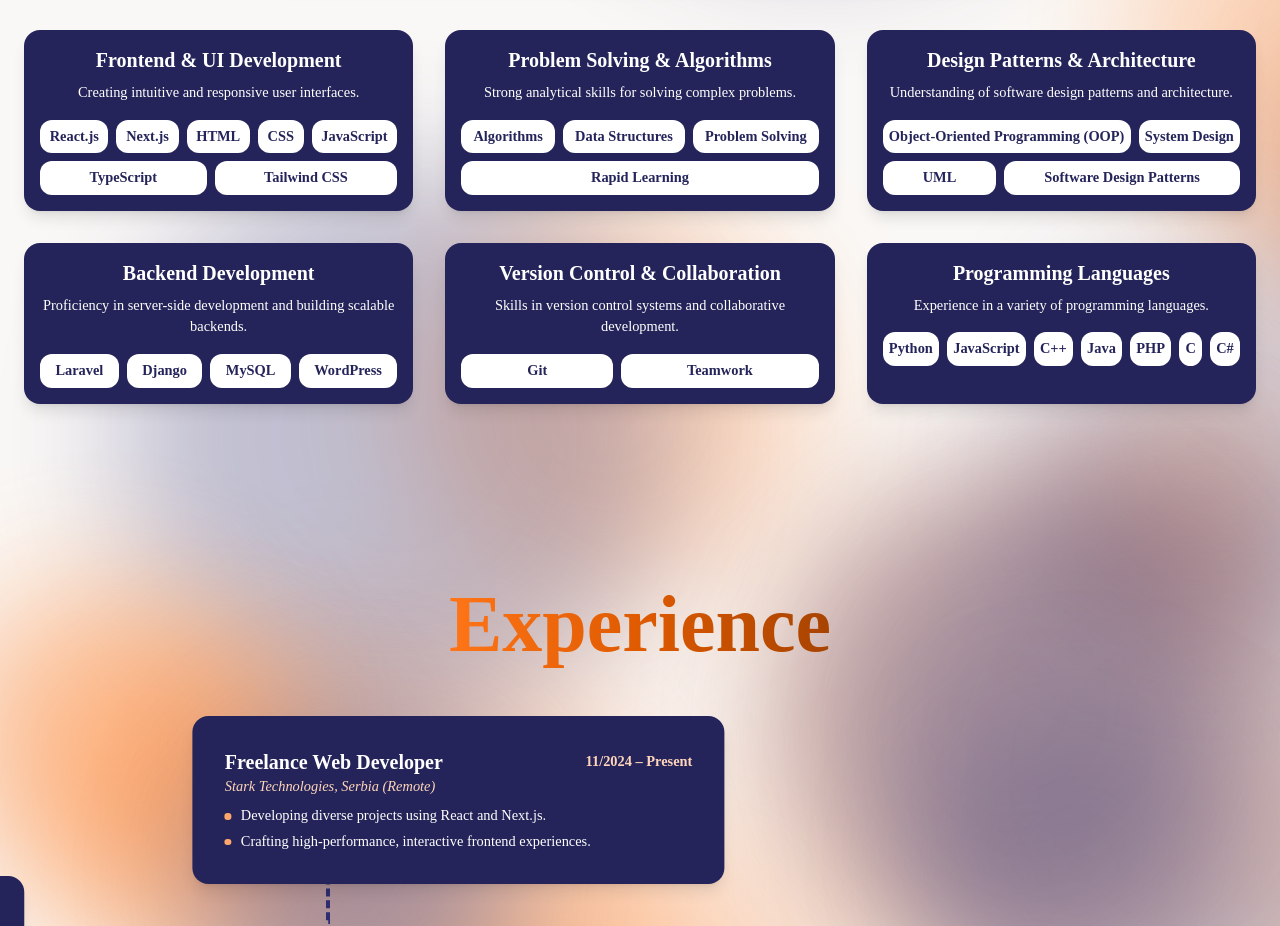
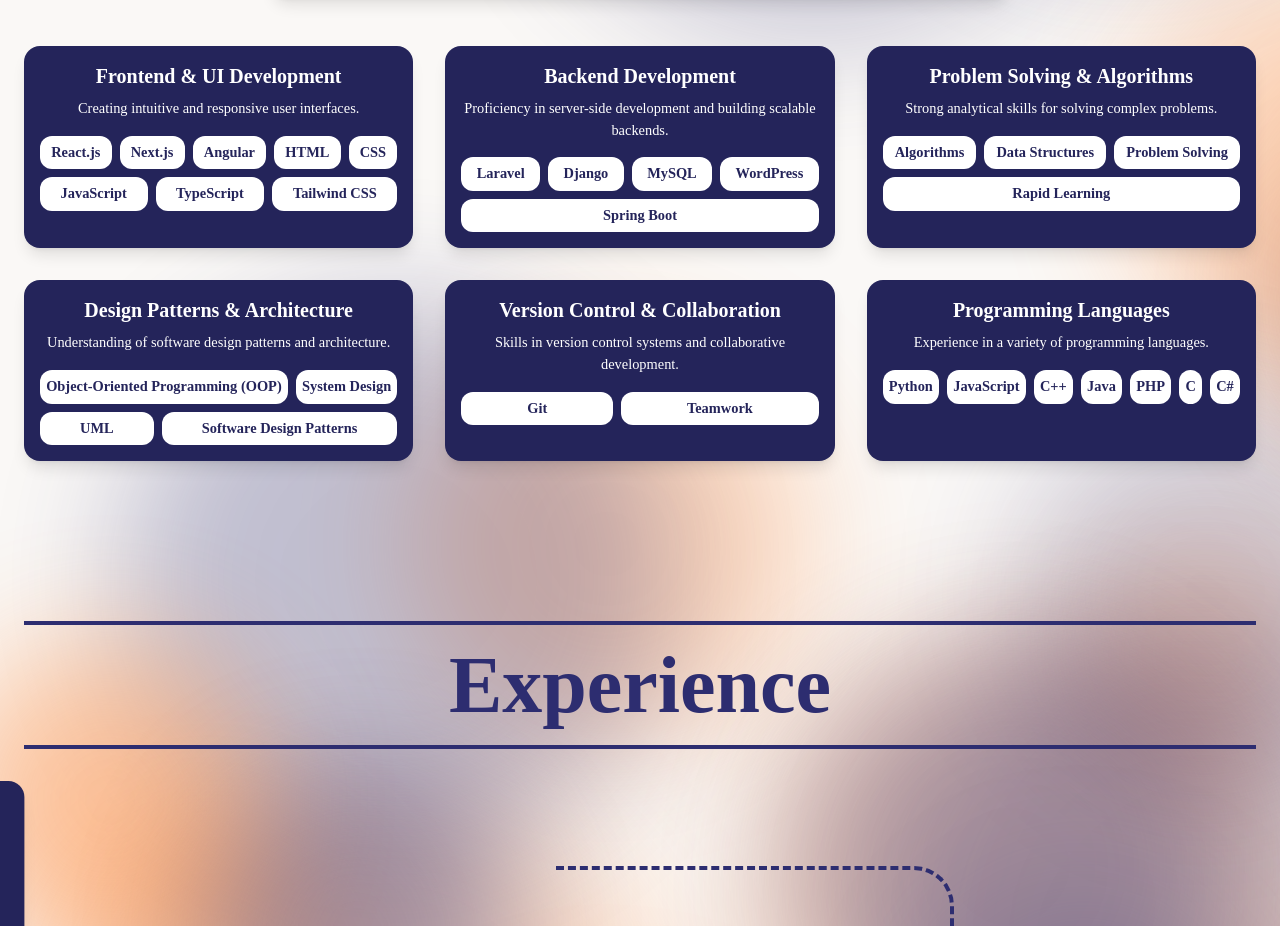
Before and after one commit to Nagham-Qarqamaz/portfolio, a React (Vite) app: page / in a window 1280 px wide. Shown: the part 1874-2800 px from the top of the page. Built offline with nearby package versions, Linux system fonts and the light colour scheme; a web font is replaced by a local one.

Commit message:
style changes, patitas added, experiences code refactored

```diff
--- /dev/null
+++ b/src/components/ExperienceCard.tsx
@@ -0,0 +1,66 @@
+import FadeIn from "./animation/FadeIn";
+import SlideLeft from "./animation/SlideLeft";
+import SlideRight from "./animation/SlideRight";
+import SimpleCard from "./SimpleCard";
+
+interface ExperienceCardProps {
+	title: string;
+	date: string;
+	location: string;
+	bulletPoints: string[];
+	side: "left" | "right";
+	dashedLine: "onLeft" | "onRight" | "none";
+	className?: string;
+}
+
+function ExperienceCard({
+	title,
+	date,
+	location,
+	bulletPoints,
+	side,
+	dashedLine,
+	className = "",
+}: ExperienceCardProps) {
+	const content = (
+		<SimpleCard className="p-8">
+			<div className="flex justify-between items-center flex-wrap gap-x-8">
+				<h3 className="text-xl font-semibold">{title}</h3>
+				<span className="text-pumpkin-100 font-bold">{date}</span>
+			</div>
+			<p className="italic text-pumpkin-100">{location}</p>
+			<ul className="list-disc list-inside mt-2 space-y-1 text-left">
+				{bulletPoints.map((bulletPoint, index) => {
+					return (
+						<li key={index} className="custom-bullet">
+							{bulletPoint}
+						</li>
+					);
+				})}
+			</ul>
+		</SimpleCard>
+	);
+
+	return (
+		<div className={`relative ${className}`}>
+			<FadeIn>
+				<div
+					className={`hidden absolute top-[50%] w-[75%] h-32 border-t-4 border-primary-500 border-dashed -z-10 ${
+						dashedLine == "onRight" &&
+						"md:block left-full border-r-4 rounded-tr-[40px]"
+					} ${
+						dashedLine == "onLeft" &&
+						"md:block right-full border-l-4 rounded-tl-[40px]"
+					}`}
+				/>
+			</FadeIn>
+			{side == "left" ? (
+				<SlideRight>{content}</SlideRight>
+			) : (
+				<SlideLeft>{content}</SlideLeft>
+			)}
+		</div>
+	);
+}
+
+export default ExperienceCard;
--- a/src/components/ProjectCard.tsx
+++ b/src/components/ProjectCard.tsx
@@ -23,9 +23,10 @@
 					{name && <h3 className="text-xl font-semibold">{name}</h3>}
 					{company && <p>({company})</p>}
 					{description && (
-						<p className="mt-2 space-y-1 text-base text-left">
-							{description}
-						</p>
+						<div
+							className="mt-2 space-y-1 text-base text-left"
+							dangerouslySetInnerHTML={{ __html: description }}
+						/>
 					)}
 					{skills && (
 						<div className="flex flex-wrap gap-2 mt-4">
--- a/src/components/Title.tsx
+++ b/src/components/Title.tsx
@@ -6,14 +6,16 @@
 	return (
 		<div
 			className={`mb-4 ${
-				theme == "light" ? "w-full flex justify-center" : ""
+				theme == "light"
+					? "w-full flex justify-center border-t-4 border-b-4 border-primary"
+					: ""
 			}`}
 		>
 			<h2
-				className={`w-fit text-[13vw] sm:text-[5rem] font-bold bg-gradient-to-r text-transparent bg-clip-text ${
+				className={`w-fit text-[13vw] sm:text-[5rem] font-bold ${
 					theme == "light"
-						? "from-pumpkin-500 via-pumpkin-600 to-pumpkin-700"
-						: "from-pumpkin-100 via-pumpkin-300 to-pumpkin-500"
+						? "text-primary"
+						: "bg-gradient-to-r text-transparent bg-clip-text from-pumpkin-100 via-pumpkin-300 to-pumpkin-500"
 				}`}
 			>
 				{text}
--- a/src/sections/Achievements.tsx
+++ b/src/sections/Achievements.tsx
@@ -40,6 +40,24 @@
 				<SimpleCard className="p-8">
 					<div className="flex justify-between items-center">
 						<h3 className="text-xl font-semibold">
+							Fast Learning Ability
+						</h3>
+					</div>
+					<ul className="list-disc list-inside mt-2 space-y-1">
+						<li className="custom-bullet">
+							Over the course of just 4 days, I built a fully
+							functioning application using Spring Boot for the
+							backend and Angular for the frontend—technologies I
+							had never worked with before
+						</li>
+					</ul>
+				</SimpleCard>
+			</SlideLeft>
+
+			<SlideRight>
+				<SimpleCard className="p-8">
+					<div className="flex justify-between items-center">
+						<h3 className="text-xl font-semibold">
 							Expert Ranking on Codeforces
 						</h3>
 						<span className="text-pumpkin-100 font-bold">
@@ -53,9 +71,9 @@
 						</li>
 					</ul>
 				</SimpleCard>
-			</SlideLeft>
+			</SlideRight>
 
-			<SlideRight>
+			<SlideLeft>
 				<SimpleCard className="p-8">
 					<div className="flex justify-between items-center">
 						<h3 className="text-xl font-semibold">
@@ -71,7 +89,7 @@
 						</li>
 					</ul>
 				</SimpleCard>
-			</SlideRight>
+			</SlideLeft>
 		</div>
 	</Section>
 );
--- a/src/sections/Banner.tsx
+++ b/src/sections/Banner.tsx
@@ -38,7 +38,7 @@
 		<div className="bg-[url('/images/cover.jpg')] bg-cover">
 			<div
 				className={`${
-					theme === "light" ? "bg-[#FFFFFFBB]" : "bg-[#000000DD]"
+					theme === "light" ? "bg-[#FFFFFFDD]" : "bg-[#000000DD]"
 				} min-h-screen relative`}
 			>
 				<img
@@ -128,7 +128,7 @@
 								<div className="flex flex-col items-center justify-center text-center">
 									<FadeIn>
 										<LazyImage
-											className="mb-4 h-[10rem] lg:h-[12rem] rounded-[30px]"
+											className="mb-4 h-[10rem] lg:h-[12rem] rounded-[30px] shadow-primary"
 											src={loadImage("images/sketch.png")}
 										/>
 									</FadeIn>
--- a/src/sections/Experience.tsx
+++ b/src/sections/Experience.tsx
@@ -1,9 +1,7 @@
-import FadeIn from "../components/animation/FadeIn";
-import SlideLeft from "../components/animation/SlideLeft";
-import SlideRight from "../components/animation/SlideRight";
+import ExperienceCard from "../components/ExperienceCard";
 import Section from "../components/Section";
-import SimpleCard from "../components/SimpleCard";
 import { useTheme } from "../contexts/ThemeContext";
+import { experiences } from "../utils/experiences";
 
 const Experience = () => {
 	const { theme } = useTheme();
@@ -18,201 +16,64 @@
 					</>
 				)}
 				<div>
-					<div className="mt-48 lg:mt-40">{eyes360}</div>
-					<div className="mt-44 lg:mt-36">{aratech}</div>
+					{experiences
+						.filter((_, index) => index % 2 === 0)
+						.map((experience, index, array) => (
+							<ExperienceCard
+								key={index}
+								title={experience.title}
+								date={experience.date}
+								location={experience.location}
+								bulletPoints={experience.bulletPoints}
+								side="left"
+								dashedLine={
+									index === array.length - 1 &&
+									experiences.length % 2 === 1
+										? "none"
+										: "onRight"
+								}
+								className={experience.className}
+							/>
+						))}
 				</div>
 				<div>
-					<div className="mt-0">{starkTechnologies}</div>
-					<div className="mt-44 lg:mt-36">{divcodes}</div>
-					<div className="mt-60 lg:mt-44">{icpc}</div>
+					{experiences
+						.filter((_, index) => index % 2 === 1)
+						.map((experience, index, array) => (
+							<ExperienceCard
+								key={index}
+								title={experience.title}
+								date={experience.date}
+								location={experience.location}
+								bulletPoints={experience.bulletPoints}
+								side="right"
+								dashedLine={
+									index === array.length - 1 &&
+									experiences.length % 2 === 0
+										? "none"
+										: "onLeft"
+								}
+								className={experience.className}
+							/>
+						))}
 				</div>
 			</div>
 			<div className="md:hidden space-y-4 sm:space-y-8">
-				{starkTechnologies}
-				{eyes360}
-				{divcodes}
-				{aratech}
-				{icpc}
+				{experiences.map((experience, index) => (
+					<ExperienceCard
+						key={index}
+						title={experience.title}
+						date={experience.date}
+						location={experience.location}
+						bulletPoints={experience.bulletPoints}
+						side={index % 2 == 0 ? "left" : "right"}
+						dashedLine="none"
+						className={experience.className}
+					/>
+				))}
 			</div>
 		</Section>
 	);
 };
 
 export default Experience;
-
-const starkTechnologies = (
-	<div className="relative">
-		<FadeIn>
-			<div className="hidden md:block absolute right-full top-20 w-[75%] h-32 border-t-4 border-l-4 border-primary-500 border-dashed rounded-tl-[40px]" />
-		</FadeIn>
-		<SlideRight>
-			<SimpleCard className="p-8">
-				<div className="flex justify-between items-center flex-wrap gap-x-8">
-					<h3 className="text-xl font-semibold">
-						Freelance Web Developer
-					</h3>
-					<span className="text-pumpkin-100 font-bold">
-						11/2024 – Present
-					</span>
-				</div>
-				<p className="italic text-pumpkin-100">
-					Stark Technologies, Serbia (Remote)
-				</p>
-				<ul className="list-disc list-inside mt-2 space-y-1 text-left">
-					<li className="custom-bullet">
-						Developing diverse projects using React and Next.js.
-					</li>
-					<li className="custom-bullet">
-						Crafting high-performance, interactive frontend
-						experiences.
-					</li>
-				</ul>
-			</SimpleCard>
-		</SlideRight>
-	</div>
-);
-const eyes360 = (
-	<div className="relative">
-		<FadeIn>
-			<div className="hidden md:block absolute top-28 lg:top-20 left-full w-[75%] h-32 border-t-4 border-r-4 border-primary-500 border-dashed rounded-tr-[40px]" />
-		</FadeIn>
-		<div className="relative z-10">
-			<SlideRight>
-				<SimpleCard className="p-8">
-					<div className="flex justify-between items-center flex-wrap gap-x-8">
-						<h3 className="text-xl font-semibold">
-							Freelance Web Developer
-						</h3>
-						<span className="text-pumpkin-100 font-bold">
-							08/2024 – Present
-						</span>
-					</div>
-					<p className="italic text-pumpkin-100">
-						Eyes360, Cairo, Egypt (Remote)
-					</p>
-					<ul className="list-disc list-inside mt-2 space-y-1 text-left">
-						<li className="custom-bullet">
-							Working on WebGL projects, integrating 3D rendering
-							into web applications.
-						</li>
-						<li className="custom-bullet">
-							Delivering optimized, interactive frontend
-							solutions.
-						</li>
-					</ul>
-				</SimpleCard>
-			</SlideRight>
-		</div>
-	</div>
-);
-const divcodes = (
-	<div className="relative">
-		<FadeIn>
-			<div className="hidden md:block absolute right-full top-24 w-[75%] h-32 border-t-4 border-l-4 border-primary-500 border-dashed rounded-tl-[40px]" />
-		</FadeIn>
-		<SlideLeft>
-			<SimpleCard className="p-8">
-				<div className="flex justify-between items-center flex-wrap gap-x-8">
-					<h3 className="text-xl font-semibold">
-						Front-End Web Developer
-					</h3>
-					<span className="text-pumpkin-100 font-bold">
-						02/2024 – 09/2024
-					</span>
-				</div>
-				<p className="italic text-pumpkin-100">
-					Divcodes, Beirut, Lebanon (Remote)
-				</p>
-				<ul className="list-disc list-inside mt-2 space-y-1 text-left">
-					<li className="custom-bullet">
-						Worked in Front-End Development using React, Next.js,
-						and TypeScript.
-					</li>
-					<li className="custom-bullet">
-						Involved in 2 projects, enhancing React development
-						skills.
-					</li>
-					<li className="custom-bullet">
-						Utilized RESTful APIs in both projects and integrated
-						Next.js.
-					</li>
-				</ul>
-			</SimpleCard>
-		</SlideLeft>
-	</div>
-);
-const aratech = (
-	<div className="relative z-10">
-		<SlideRight>
-			<SimpleCard className="p-8">
-				<div className="flex justify-between items-center flex-wrap gap-x-8">
-					<h3 className="text-xl font-semibold">
-						Full-Stack Web Developer
-					</h3>
-					<span className="text-pumpkin-100 font-bold">
-						09/2022 – 02/2024
-					</span>
-				</div>
-				<p className="italic text-pumpkin-100">
-					Aratech, Dubai, UAE (Remote)
-				</p>
-				<ul className="list-disc list-inside mt-2 space-y-1 text-left">
-					<li className="custom-bullet">
-						Gained 1.5 years of experience in Laravel and MVC
-						architecture.
-					</li>
-					<li className="custom-bullet">
-						Worked on 10+ projects using HTML, CSS, JavaScript.
-					</li>
-					<li className="custom-bullet">
-						Developed 5+ projects using PHP, Laravel Framework,
-						Tailwind, and jQuery.
-					</li>
-					<li className="custom-bullet">
-						Contributed to 2 projects using Laravel Nova and Google
-						Map API.
-					</li>
-					<li className="custom-bullet">
-						Worked on 5 WordPress projects.
-					</li>
-				</ul>
-			</SimpleCard>
-		</SlideRight>
-	</div>
-);
-const icpc = (
-	<div className="relative">
-		<FadeIn>
-			<div className="hidden md:block absolute right-full top-0 w-[75%] h-32 border-b-4 border-l-4 border-primary-500 border-dashed rounded-bl-[40px]" />
-		</FadeIn>
-		<SlideLeft>
-			<SimpleCard className="p-8">
-				<div className="flex justify-between items-center flex-wrap gap-x-8">
-					<h3 className="text-xl font-semibold">
-						ICPC Contestant - Problem Setter - Coach
-					</h3>
-					<span className="text-pumpkin-100 font-bold">
-						2018 – 2021
-					</span>
-				</div>
-				<ul className="list-disc list-inside mt-2 space-y-1 text-left">
-					<li className="custom-bullet">
-						Regional Contestant in ACPC 2021.
-					</li>
-					<li className="custom-bullet">
-						Silver medal in the SCPC 2021.
-					</li>
-					<li className="custom-bullet">
-						Golden medal in the Girls ACPC 2020.
-					</li>
-					<li className="custom-bullet">
-						Problem Setter at SCPC 2020.
-					</li>
-					<li className="custom-bullet">
-						Expert rank on Codeforces website.
-					</li>
-				</ul>
-			</SimpleCard>
-		</SlideLeft>
-	</div>
-);
--- a/src/sections/Skills.tsx
+++ b/src/sections/Skills.tsx
@@ -36,11 +36,23 @@
 					skills={[
 						"React.js",
 						"Next.js",
+						"Angular",
 						"HTML",
 						"CSS",
 						"JavaScript",
 						"TypeScript",
 						"Tailwind CSS",
+					]}
+				/>
+				<SkillCategory
+					title="Backend Development"
+					description="Proficiency in server-side development and building scalable backends."
+					skills={[
+						"Laravel",
+						"Django",
+						"MySQL",
+						"WordPress",
+						"Spring Boot",
 					]}
 				/>
 				<SkillCategory
@@ -62,11 +74,6 @@
 						"UML",
 						"Software Design Patterns",
 					]}
-				/>
-				<SkillCategory
-					title="Backend Development"
-					description="Proficiency in server-side development and building scalable backends."
-					skills={["Laravel", "Django", "MySQL", "WordPress"]}
 				/>
 				<SkillCategory
 					title="Version Control & Collaboration"
--- /dev/null
+++ b/src/utils/experiences.ts
@@ -0,0 +1,59 @@
+export const experiences = [
+    {
+        title: "Freelance Web Developer",
+        date: "11/2024 – Present",
+        location: "Stark Technologies, Serbia (Remote)",
+        bulletPoints: [
+            "Developing diverse projects using React and Next.js.",
+            "Crafting high-performance, interactive frontend experiences."
+        ],
+        className: ""
+    },
+    {
+        title: "Freelance Web Developer",
+        date: "08/2024 – Present",
+        location: "Eyes360, Cairo, Egypt (Remote)",
+        bulletPoints: [
+            "Working on WebGL projects, integrating 3D rendering into web applications.",
+            "Delivering optimized, interactive frontend solutions."
+        ],
+        className: "mt-48 lg:mt-40"
+    },
+    {
+        title: "Front-End Web Developer",
+        date: "02/2024 – 09/2024",
+        location: "Divcodes, Beirut, Lebanon (Remote)",
+        bulletPoints: [
+            "Worked in Front-End Development using React, Next.js, and TypeScript.",
+            "Involved in 2 projects, enhancing React development skills.",
+            "Utilized RESTful APIs in both projects and integrated Next.js."
+        ],
+        className: "mt-40 lg:mt-32"
+    },
+    {
+        title: "Full-Stack Web Developer",
+        date: "09/2022 – 02/2024",
+        location: "Aratech, Dubai, UAE (Remote)",
+        bulletPoints: [
+            "Gained 1.5 years of experience in Laravel and MVC architecture.",
+            "Worked on 10+ projects using HTML, CSS, JavaScript.",
+            "Developed 5+ projects using PHP, Laravel Framework, Tailwind, and jQuery.",
+            "Contributed to 2 projects using Laravel Nova and Google Map API.",
+            "Worked on 5 WordPress projects."
+        ],
+        className: "mt-48 lg:mt-40"
+    },
+    {
+        title: "ICPC Contestant - Problem Setter - Coach",
+        date: "2018 – 2021",
+        location: "",
+        bulletPoints: [
+            "Regional Contestant in ACPC 2021.",
+            "Silver medal in the SCPC 2021.",
+            "Golden medal in the Girls ACPC 2020.",
+            "Problem Setter at SCPC 2020.",
+            "Expert rank on Codeforces website."
+        ],
+        className: "mt-52 lg:mt-44"
+    }
+];
--- a/src/utils/projects.ts
+++ b/src/utils/projects.ts
@@ -1,5 +1,5 @@
 export function getProjects() {
-    const projectsInterestOrder = [9, 3, 2, 1, 7, 10, 8, 6, 5, 4];
+    const projectsInterestOrder = [9, 3, 2, 11, 1, 7, 10, 8, 6, 5, 4];
 
     const projects = [
         {
@@ -142,6 +142,20 @@
             },
             skills: ["React", "Next.js", "Tailwind"],
         },
+        {
+            id: 11,
+            name: "Patitas",
+            company: "Personal / test application",
+            description:
+                "Over the course of just 4 days, I built a fully functioning application using Spring Boot for the backend and Angular for the frontend—technologies I had never worked with before. With the help of online tutorials and AI tools, I was able to quickly learn and implement new concepts, demonstrating my ability to adapt and learn fastly. You can check out the project <a class='underline' href='https://github.com/Nagham-Qarqamaz/repo-prueba'>HERE</a>.",
+            videoURL:
+                "https://www.youtube.com/embed/3_p-boncOEs?si=EeLnvLWhSDEZys61",
+            order: {
+                date: 11,
+                interest: 0,
+            },
+            skills: ["Angular", "Spring Boot", "Tailwind"],
+        },
     ];
 
     projectsInterestOrder.forEach((id, index) => {
--- a/tailwind.config.js
+++ b/tailwind.config.js
@@ -28,6 +28,7 @@
             },
             boxShadow: {
                 'pumpkin': '0 0 30px rgba(255, 117, 24, 0.75)',
+                'primary': '0 0 40px primary',
             },
             colors: {
                 'pumpkin': {
```
